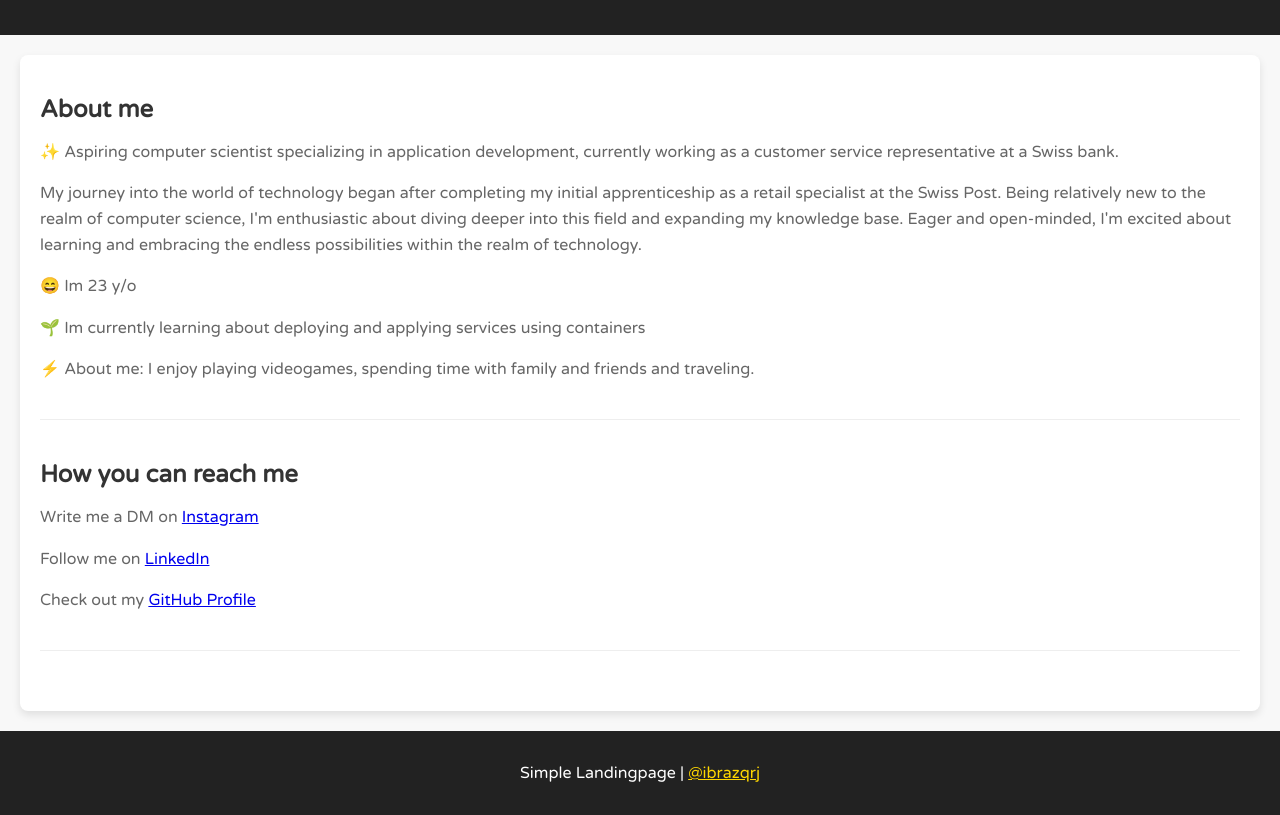
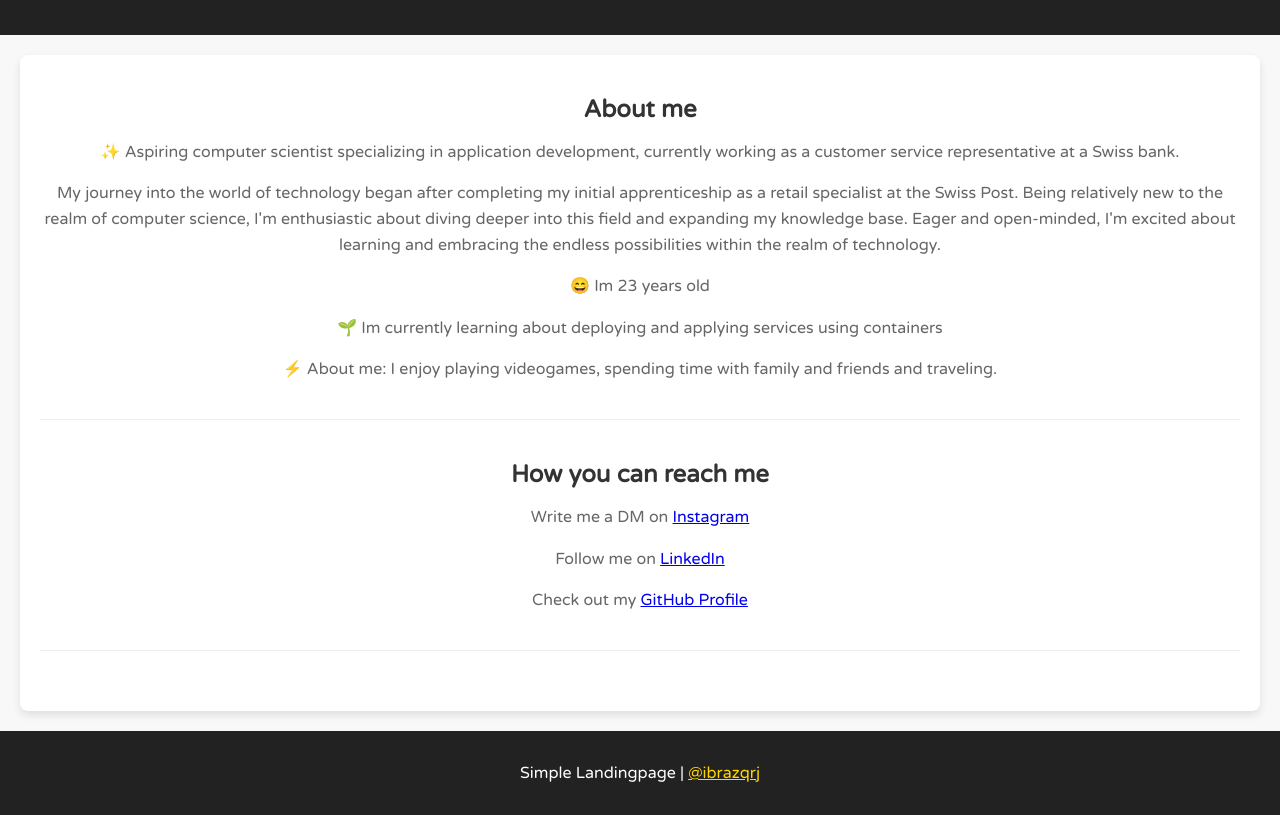
Before and after one commit to ibrazqrj/landingpage, a plain HTML site: page index.html in a window 1280 px wide. Shown: the part 78-893 px from the top of the page. Drawn offline with Linux system fonts and the light colour scheme.

Commit message:
Centered the texts

```diff
--- a/index.html
+++ b/index.html
@@ -1,9 +1,9 @@
 <!DOCTYPE html>
 <html lang="en">
   <head>
-    <meta charset="UTF-8">
-    <meta name="viewport" content="width=device-width, initial-scale=1.0">
-<link rel="stylesheet" href="styles.css">
+    <meta charset="UTF-8" />
+    <meta name="viewport" content="width=device-width, initial-scale=1.0" />
+    <link rel="stylesheet" href="styles.css" />
     <title>Document</title>
   </head>
   <body>
@@ -13,26 +13,53 @@
 
     <main>
       <article>
-            <h2>About me</h2>
-            <p>✨ Aspiring computer scientist specializing in application development, currently working as a customer service representative at a Swiss bank.
+        <h2 class="aboutMe">About me</h2>
+        <p>
+          ✨ Aspiring computer scientist specializing in application
+          development, currently working as a customer service representative at
+          a Swiss bank.
+        </p>
 
-                <p>My journey into the world of technology began after completing my initial apprenticeship as a retail specialist at the Swiss Post. Being relatively new to the realm of computer science, I'm enthusiastic about diving deeper into this field and expanding my knowledge base. Eager and open-minded, I'm excited about learning and embracing the endless possibilities within the realm of technology.</p>
+        <p>
+          My journey into the world of technology began after completing my
+          initial apprenticeship as a retail specialist at the Swiss Post. Being
+          relatively new to the realm of computer science, I'm enthusiastic
+          about diving deeper into this field and expanding my knowledge base.
+          Eager and open-minded, I'm excited about learning and embracing the
+          endless possibilities within the realm of technology.
+        </p>
 
-                <p>😄 Im 23 y/o</p>
+        <p>😄 Im 23 years old</p>
 
-                <p>🌱 Im currently learning about deploying and applying services using containers</p>
+        <p>
+          🌱 Im currently learning about deploying and applying services using
+          containers
+        </p>
 
-                <p>⚡ About me: I enjoy playing videogames, spending time with family and friends and traveling.</p>
+        <p>
+          ⚡ About me: I enjoy playing videogames, spending time with family and
+          friends and traveling.
+        </p>
       </article>
       <article>
-            <h2>How you can reach me</h2>
-            <p>Write me a DM on <a href="https://www.instagram.com/ibrazqrj/">Instagram</a></p>
-            <p>Follow me on <a href="https://www.linkedin.com/in/ibrahim-zeqiraj/">LinkedIn</a></p>
-            <p>Check out my <a href="https://github.com/ibrazqrj">GitHub Profile</a></p>
+        <h2 class="reach">How you can reach me</h2>
+        <p>
+          Write me a DM on
+          <a href="https://www.instagram.com/ibrazqrj/">Instagram</a>
+        </p>
+        <p>
+          Follow me on
+          <a href="https://www.linkedin.com/in/ibrahim-zeqiraj/">LinkedIn</a>
+        </p>
+        <p>
+          Check out my <a href="https://github.com/ibrazqrj">GitHub Profile</a>
+        </p>
       </article>
     </main>
     <footer>
-        <p>Simple Landingpage | <a href="https://github.com/ibrazqrj">@ibrazqrj</a></p>
+      <p>
+        Simple Landingpage | <a href="https://github.com/ibrazqrj">@ibrazqrj</a>
+      </p>
     </footer>
   </body>
 </html>
--- a/styles.css
+++ b/styles.css
@@ -1,7 +1,7 @@
-@import url('https://fonts.googleapis.com/css2?family=Varela+Round&display=swap');
+@import url("https://fonts.googleapis.com/css2?family=Varela+Round&display=swap");
 
 body {
-    font-family: 'Varela Round', sans-serif;
+  font-family: "Varela Round", sans-serif;
   margin: 0;
   padding: 0;
   background-color: #f8f8f8;
@@ -12,6 +12,18 @@ header {
   color: #ffffff;
   text-align: center;
   padding: 1em 0;
+}
+
+.aboutMe {
+  text-align: center;
+}
+
+.reach {
+  text-align: center;
+}
+
+p {
+  text-align: center;
 }
 
 header nav ul {
```
Lines whose indentation alone changed are shown as unchanged.
